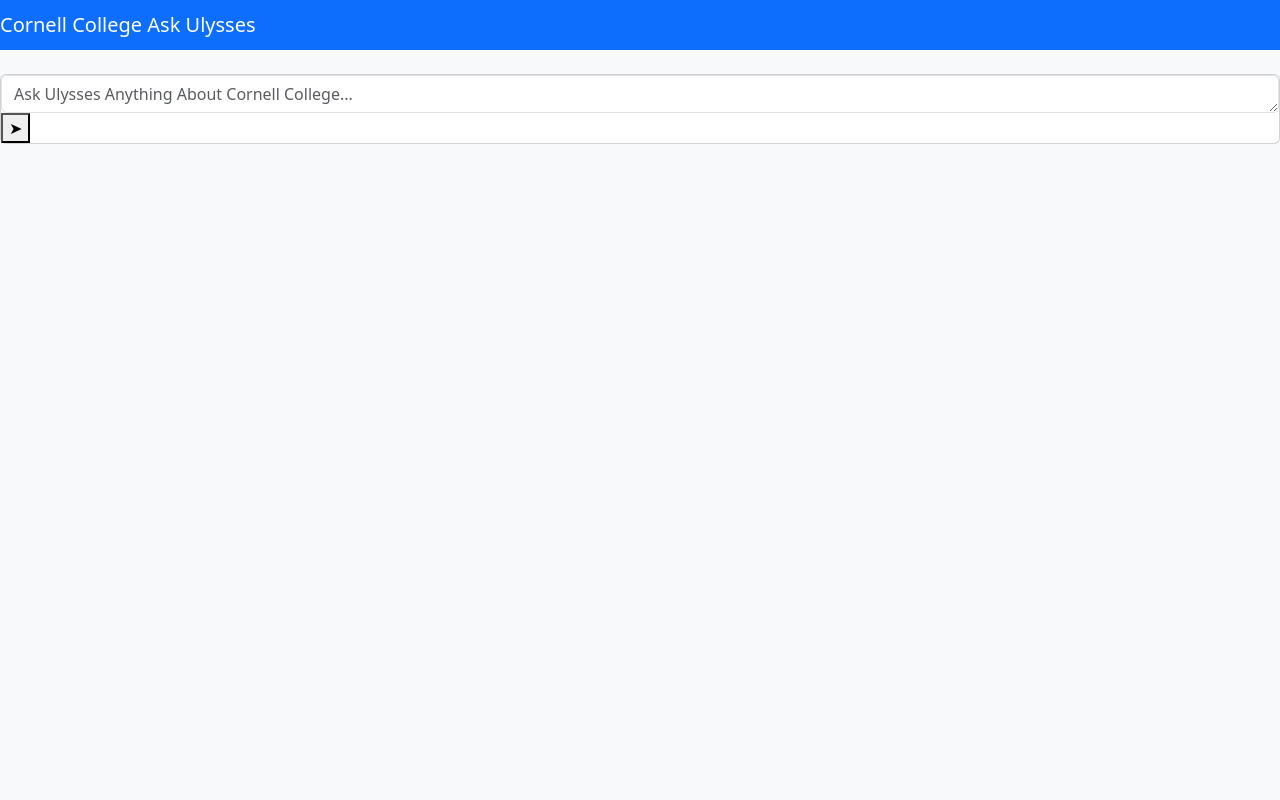
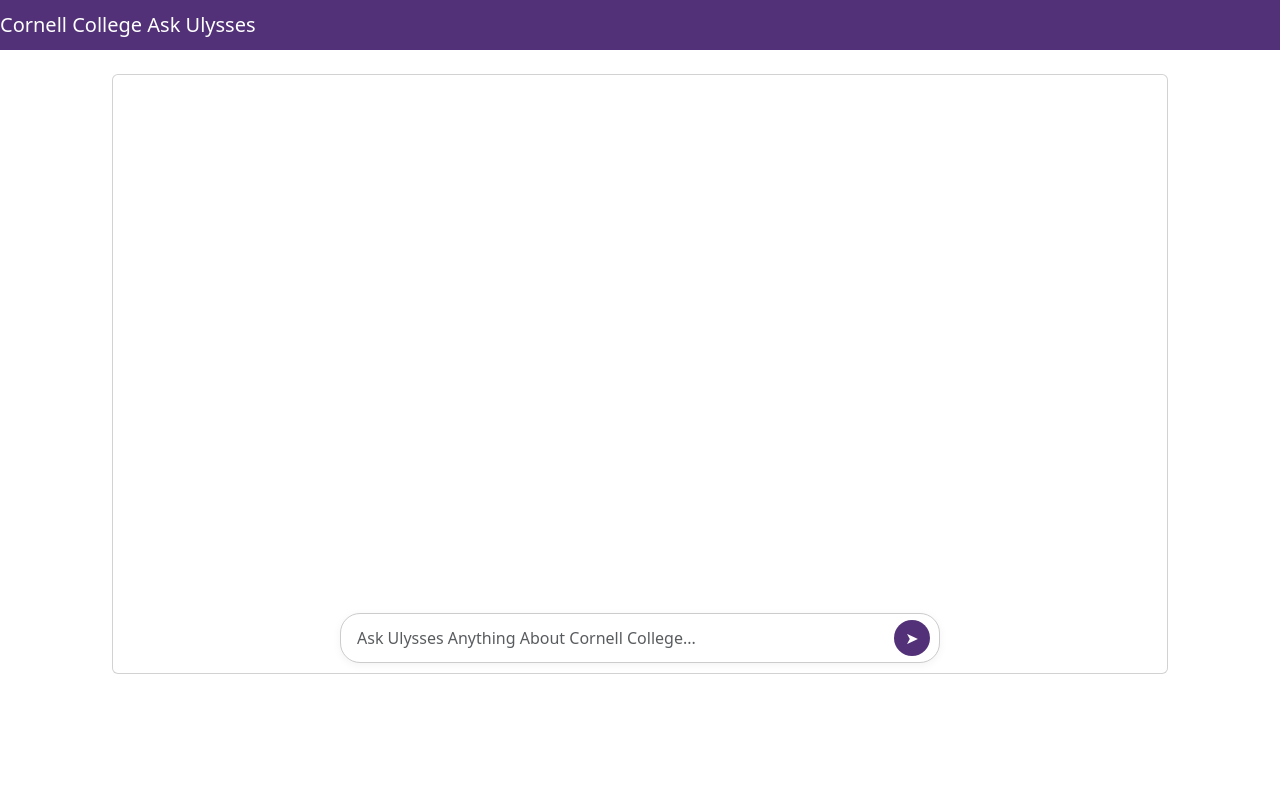
Before and after one commit to 6Spidey22/ask_ulysses, a Flask app: page / in a window 1280 px wide. Run offline with Flask 3, Linux system fonts and the light colour scheme.

Commit message:
Refactor CSS for dark mode and chat UI

```diff
--- a/static/css/style.css
+++ b/static/css/style.css
@@ -1,5 +1,37 @@
+:root {
+  --bg-color: #ffffff;
+  --text-color: #333333;
+  --accent-color: #007bff;
+  --cornell-purple: #523178;
+  color-scheme: light dark;
+}
+
+@media (prefers-color-scheme: dark) {
+  :root {
+    --bg-color: #121212;
+    --text-color: #ffffff;
+    --accent-color: #339eff;
+    --cornell-purple: #523178;
+  }
+}
+
 body {
-  background-color: #f8f9fa;
+  height: 100vh;
+  background-color: var(--bg-color);
+  color: var(--text-color);
+  transition: background-color 0.3s ease, color 0.3s ease; /* Smooth transition */
+}
+
+.custom-container {
+  @include make-container();
+  width: 85%;
+  margin: auto;
+  padding: 0 16px;
+}
+
+
+.bg-primary {
+    background-color: var(--cornell-purple) !important;
 }
 
 h1 {
@@ -7,17 +39,133 @@ h1 {
 }
 
 .form-control:focus {
-    box-shadow: 0 0 0 0.2rem rgba(13, 110, 253, 0.25);
+    box-shadow: 0 0 0 0.2rem rgba(82, 49, 120, 0.4);
+}
+
+a {
+    color: var(--cornell-purple);
+}
+
+a:hover {
+    color: #5a32a3;
 }
 
 .container {
-    max-width: 600px;
+    max-width: 1000px;
 }
 
 .card {
     transition: transform 0.2s ease;
 }
 
-.card:hover {
-    transform: translateY(-3px);
+/* Chat container */
+.chat-box {
+    height: 400px;
+    overflow-y: auto;
+    display: flex;
+    flex-direction: column;
+    gap: 10px;
 }
+
+/* General message */
+.chat-message {
+    display: flex;
+}
+
+/* User message (right side) */
+.chat-message.user {
+    justify-content: flex-end;
+}
+
+/* Bot message (left side) */
+.chat-message.bot {
+    justify-content: flex-start;
+}
+
+/* Bubble styling */
+.bubble {
+    padding: 10px 14px;
+    border-radius: 18px;
+    max-width: 75%;
+    word-wrap: break-word;
+}
+
+/* User bubble (purple) */
+.chat-message.user .bubble {
+    background-color: #6f42c1;
+    color: white;
+    border-bottom-right-radius: 4px;
+}
+
+/* Bot bubble (light gray) */
+.chat-message.bot .bubble {
+    background-color: #e9ecef;
+    color: black;
+    border-bottom-left-radius: 4px;
+}
+
+.chat-card {
+    display: flex;
+    flex-direction: column;
+    height: 600px;
+}
+
+.chat-box {
+    flex: 1;
+    overflow-y: auto;
+    padding: 10px;
+    display: flex;
+    flex-direction: column;
+    gap: 10px;
+    margin-bottom: 60px;
+}
+
+.input-container {
+    position: absolute;
+    bottom: 10px;
+    left: 0;
+    width: 100%;
+    padding: 0 10px;
+    display: flex;
+    justify-content: center;
+    z-index: 10;
+}
+
+.chat-input {
+    width: 100%;
+    resize: none;
+    padding: 12px 50px 12px 16px;
+    border-radius: 20px;
+    border: 1px solid #ccc;
+    box-shadow: 0 2px 8px rgba(0,0,0,0.05);
+}
+
+.chat-input:focus {
+    outline: none;
+    box-shadow: 0 0 0 0.2rem rgba(111, 66, 193, 0.25);
+}
+
+.input-wrapper {
+    position: relative;
+    width: 100%;
+    max-width: 600px;
+    margin: 0 auto;
+}
+
+.send-btn {
+    position: absolute;
+    right: 10px;
+    top: 50%;
+    transform: translateY(-50%);
+    border: none;
+    background-color: var(--cornell-purple);
+    color: white;
+    border-radius: 50%;
+    width: 36px;
+    height: 36px;
+    cursor: pointer;
+}
+
+.send-btn:hover {
+    background-color: #8a63d2;
+}
```
